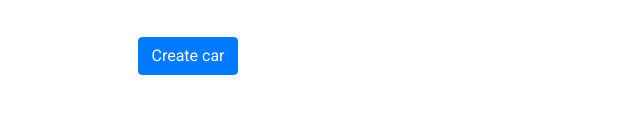
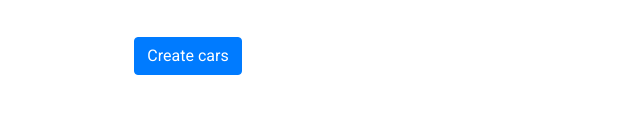
Before and after one commit to florlopezfrey/FE-TS_vehiculos, a plain HTML site: page FE-TS_vehiculos/VehiclesFE-master/views/index.html in a window 1280 px wide. Shown: the part 217-330 px from the top of the page, 452-1092 px from the left. Drawn offline with nearby package versions, Linux system fonts and the light colour scheme.

Commit message:
Actualizacion index

```diff
--- a/FE-TS_vehiculos/VehiclesFE-master/views/index.html
+++ b/FE-TS_vehiculos/VehiclesFE-master/views/index.html
@@ -40,7 +40,7 @@
         document.getElementById('plate').value,
         document.getElementById('brand').value,
         document.getElementById('color').value
-        ); return false;">Create car
+        ); return false;">Create cars
       </button>
     </form>
 
```
